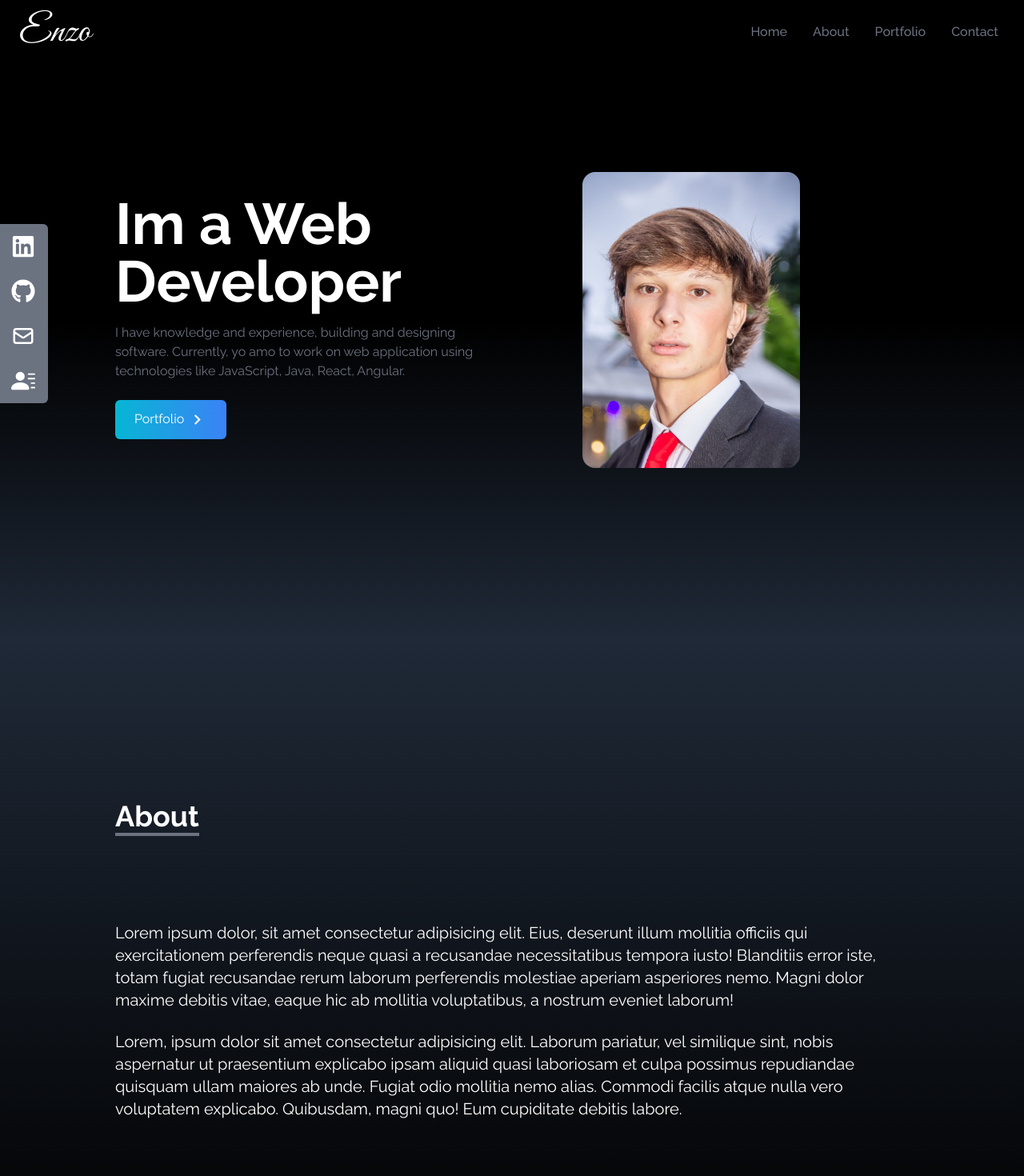
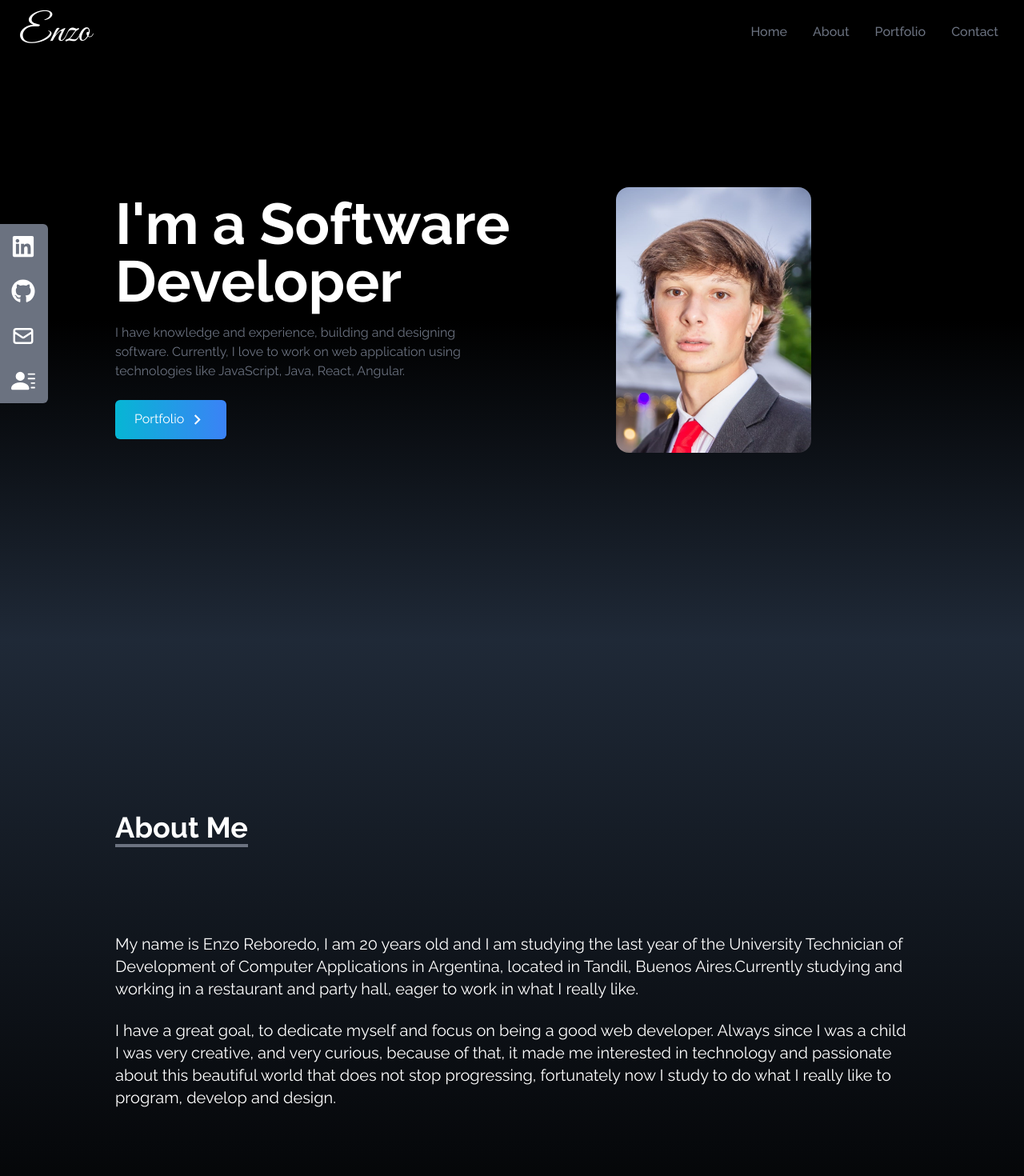
Before and after one commit to HAATERR/Portfolio, a React (Create React App) app: page / in a window 1280 px wide. Shown: the top 1470 px of the page at 80% size. Built offline with nearby package versions, Linux system fonts and the light colour scheme.

Commit message:
add more topics

```diff
--- a/src/components/About.jsx
+++ b/src/components/About.jsx
@@ -9,28 +9,18 @@ const About = () => {
       <div className="max-w-screen-lg p-4 mx-auto flex flex-col justify-center w-full h-full">
         <div className="pb-8">
           <p className="text-4xl font-bold inline border-b-4 border-gray-500">
-            About
+            About Me
           </p>
         </div>
 
         <p className="text-xl mt-20">
-          Lorem ipsum dolor, sit amet consectetur adipisicing elit. Eius,
-          deserunt illum mollitia officiis qui exercitationem perferendis neque
-          quasi a recusandae necessitatibus tempora iusto! Blanditiis error
-          iste, totam fugiat recusandae rerum laborum perferendis molestiae
-          aperiam asperiores nemo. Magni dolor maxime debitis vitae, eaque hic
-          ab mollitia voluptatibus, a nostrum eveniet laborum!
+        My name is Enzo Reboredo, I am 20 years old and I am studying the last year of the University Technician of Development of Computer Applications in Argentina, located in Tandil, Buenos Aires.Currently studying and working in a restaurant and party hall, eager to work in what I really like.
         </p>
 
         <br />
 
         <p className="text-xl">
-          Lorem, ipsum dolor sit amet consectetur adipisicing elit. Laborum
-          pariatur, vel similique sint, nobis aspernatur ut praesentium
-          explicabo ipsam aliquid quasi laboriosam et culpa possimus repudiandae
-          quisquam ullam maiores ab unde. Fugiat odio mollitia nemo alias.
-          Commodi facilis atque nulla vero voluptatem explicabo. Quibusdam,
-          magni quo! Eum cupiditate debitis labore.
+        I have a great goal, to dedicate myself and focus on being a good web developer. Always since I was a child I was very creative, and very curious, because of that, it made me interested in technology and passionate about this beautiful world that does not stop progressing, fortunately now I study to do what I really like to program, develop and design.
         </p>
       </div>
     </div>
--- a/src/components/Home.jsx
+++ b/src/components/Home.jsx
@@ -12,8 +12,8 @@ const Home = () => {
     <div name="Home" className='h-screen w-full bg-gradient-to-b from-black  via-black to-gray-800'>
         <div className='max-w-screen-lg mx-auto flex flex-col items-center justify-center h-full px-4 md:flex-row '>
             <div className='flex flex-col justify-center h-full'>
-                <h2 className='text-4xl  sm:text-7xl font-bold text-white'>Im a Web Developer</h2>
-                <p className='text-gray-500 py-4 max-w-md'>I have knowledge and experience, building and designing software. Currently, yo amo to work on web application using technologies like JavaScript, Java, React, Angular.</p>
+                <h2 className='text-4xl  sm:text-7xl font-bold text-white'>I'm a Software Developer</h2>
+                <p className='text-gray-500 py-4 max-w-md'>I have knowledge and experience, building and designing software. Currently, I love to work on web application using technologies like JavaScript, Java, React, Angular.</p>
                 <div>
                     <Link to='Portfolio' smooth duration={500} className='group text-white w-fit px-6 py-3 my-2 flex items-center rounded-md bg-gradient-to-r from-cyan-500 to-blue-500 cursor-pointer '>
                          Portfolio
```
